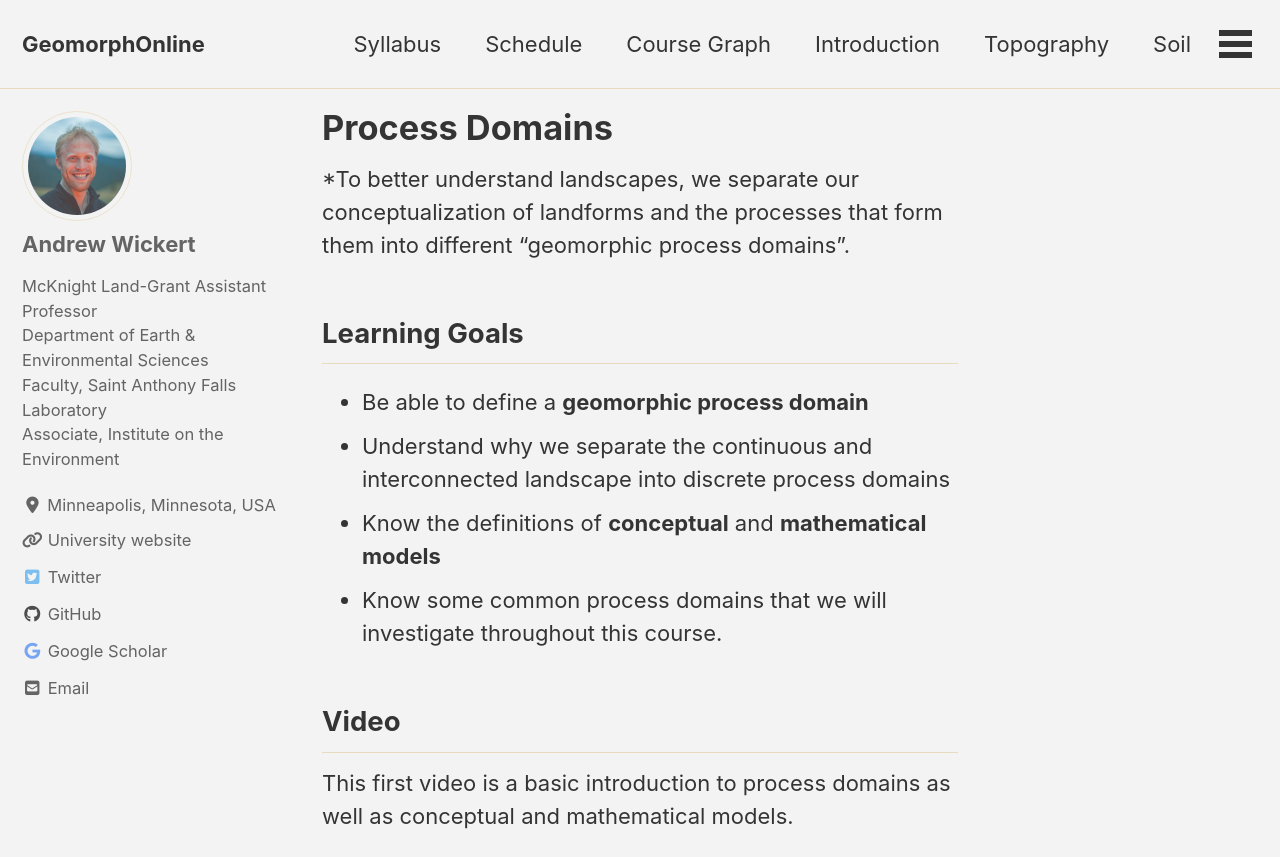
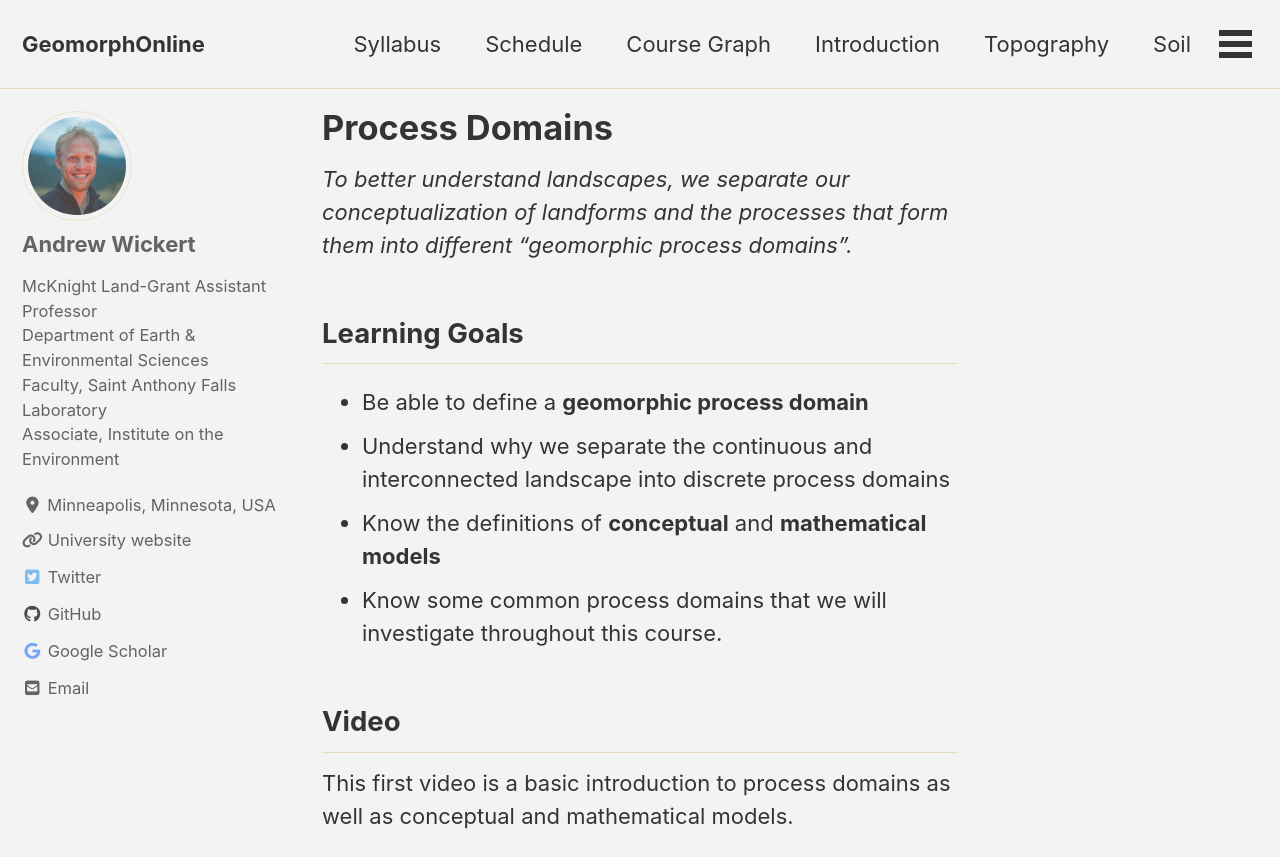
Before and after one commit to GeomorphOnline/GeomorphOnline.github.io, a Jekyll site: the page built from lessons/_introduction/process_domains.md, in a window 1280 px wide and 900 px high, cut to the strip 0-857 px from the top of the window. Built offline with Jekyll 4.4.1, drawn with Linux system fonts in a browser that asks for light colours; cached includes are drawn as plain includes; nearby versions of some CDN libraries.

Commit message:
Missing end italic asterisk

```diff
--- a/lessons/_introduction/process_domains.md
+++ b/lessons/_introduction/process_domains.md
@@ -18,7 +18,7 @@ author_profile: true
 #  image_description: "A description of the image"
 ---
 
-*To better understand landscapes, we separate our conceptualization of landforms and the processes that form them into different "geomorphic process domains".
+*To better understand landscapes, we separate our conceptualization of landforms and the processes that form them into different "geomorphic process domains".*
 
 ## Learning Goals
 
```
